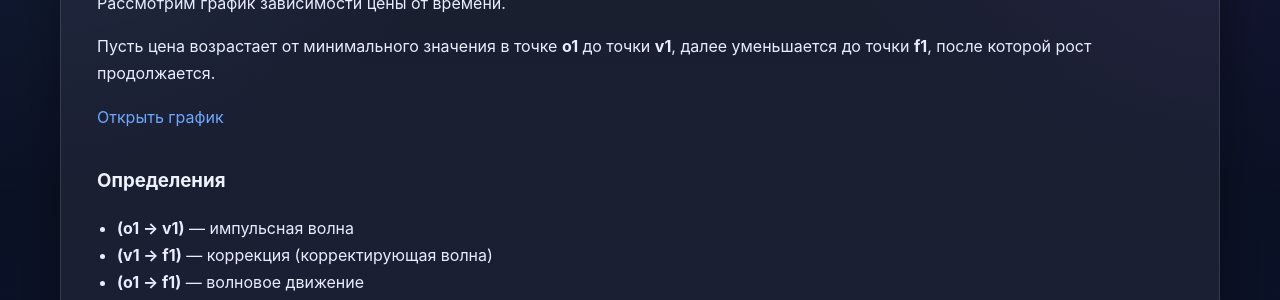
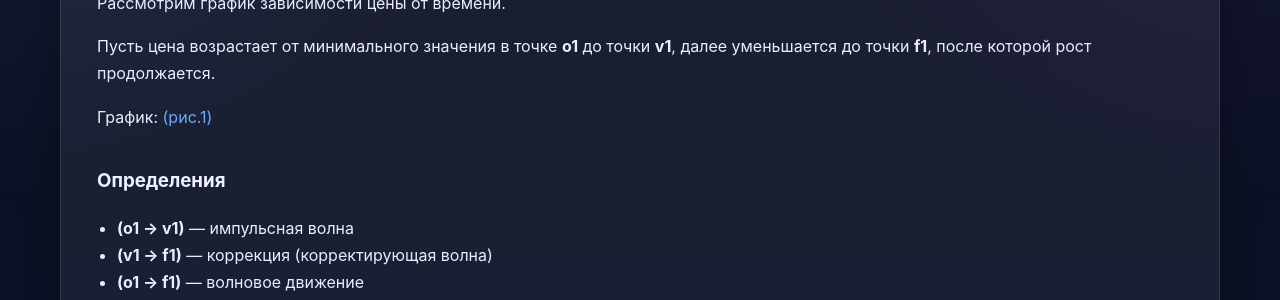
Before and after one commit to naoumov-ilia/naoumov-ilia.github.io, a Jekyll site: the page built from ru/articles/article-1.md, in a window 1280 px wide and 900 px high. Shown: the part 371-671 px from the top of the window. Built offline with Jekyll 4.4.1, drawn with Linux system fonts in a browser that asks for light colours.

Commit message:
Update article-1.md

```diff
--- a/ru/articles/article-1.md
+++ b/ru/articles/article-1.md
@@ -14,7 +14,7 @@ permalink: /ru/articles/article-1/
 
 Пусть цена возрастает от минимального значения в точке **o1** до точки **v1**, далее уменьшается до точки **f1**, после которой рост продолжается.
 
-[Открыть график]({{ '/ru/diagrams/graph-1/' | relative_url }})
+График: [(рис.1)]({{ '/ru/diagrams/graph-1/' | relative_url }})
 
 ### Определения
 
```
